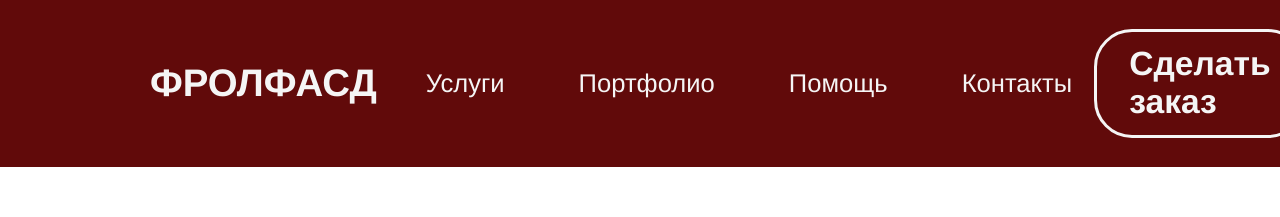
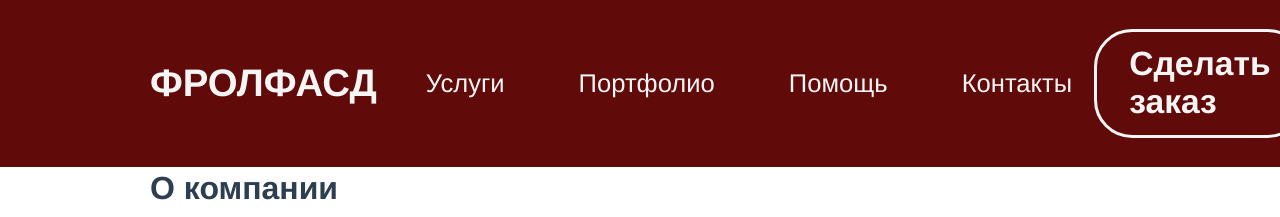
Before and after one commit to AshurovG/construction_company, a Vue app: page / in a window 1280 px wide. Shown: the top 217 px of the page. Built offline with nearby package versions, Linux system fonts and the light colour scheme.

Commit message:
fixed header

```diff
--- a/src/components/AboutCompany.vue
+++ b/src/components/AboutCompany.vue
@@ -23,8 +23,7 @@ export default {
 
 <style>
 .about-company {
-
-
+    margin-top: 170px; /* Сделал для отступа от фиксированного хедера! */
     margin-bottom: 30px;
 }
 
--- a/src/components/header.vue
+++ b/src/components/header.vue
@@ -44,6 +44,10 @@ export default {
 
 <style>
 .header {
+  position: fixed; /* Фиксация хедера */
+  top: 0;
+  left: 0;
+  z-index: 1000;
   background-color: #610a0a;
   width: 100%;
   padding: 2rem 0;
```
